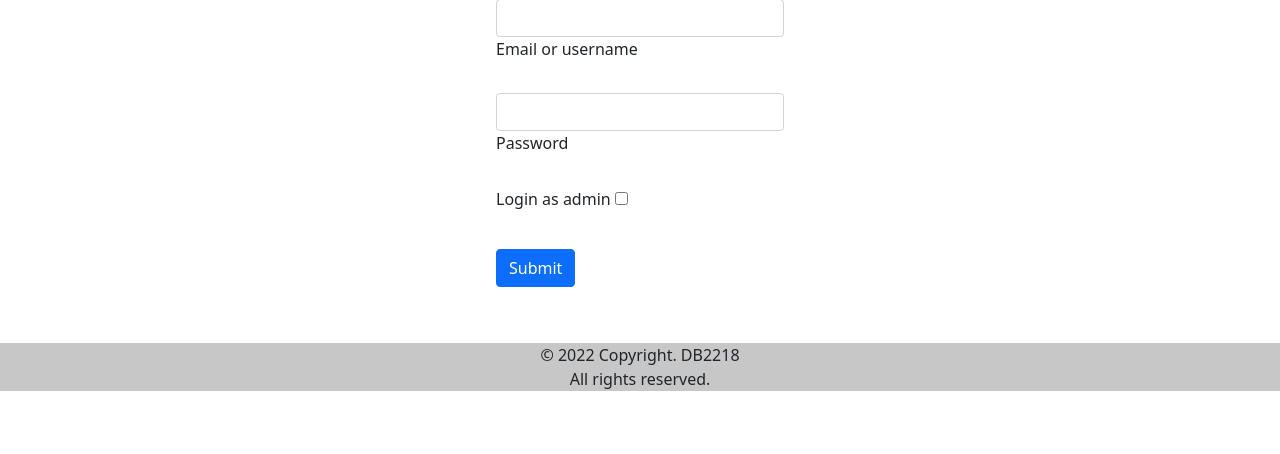
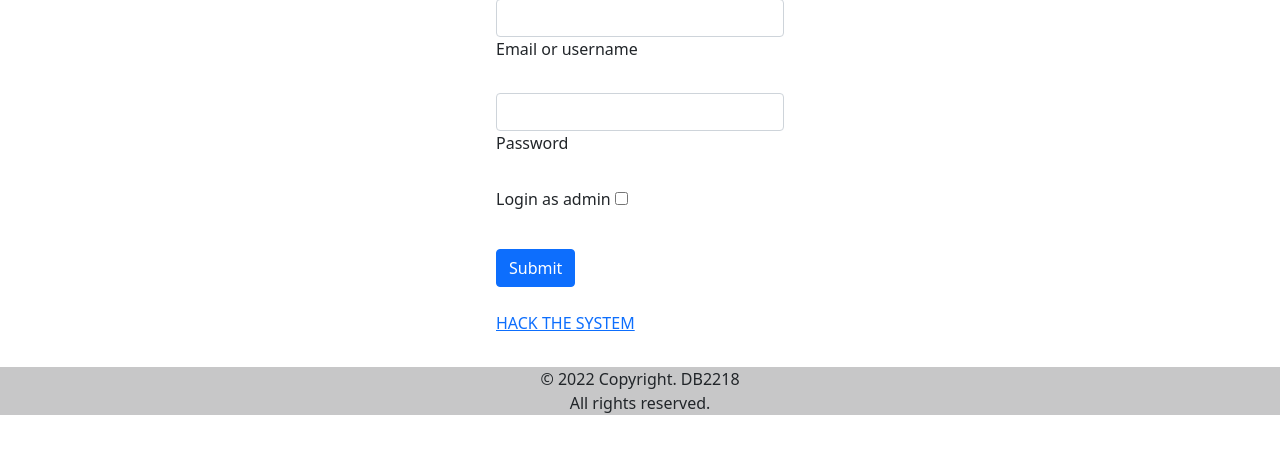
Before and after one commit to shintalha/Covid-19-Data-Management-System, a Flask app: page / in a window 1280 px wide. Shown: the part 153-607 px from the top of the page. Run offline with Flask 2, Linux system fonts and the light colour scheme; parts of the project's set-up code (start-up, migrations or seed data) failed here and were passed over; some libraries are stand-ins or nearby versions.

Commit message:
breach for easy development

```diff
--- a/templates/login.html
+++ b/templates/login.html
@@ -99,5 +99,5 @@
   </div>
   <!-- Pills content -->
 
-
+  <a href="{{ url_for('locations_page') }}">HACK THE SYSTEM</a></li>
   {% endblock %}
```
